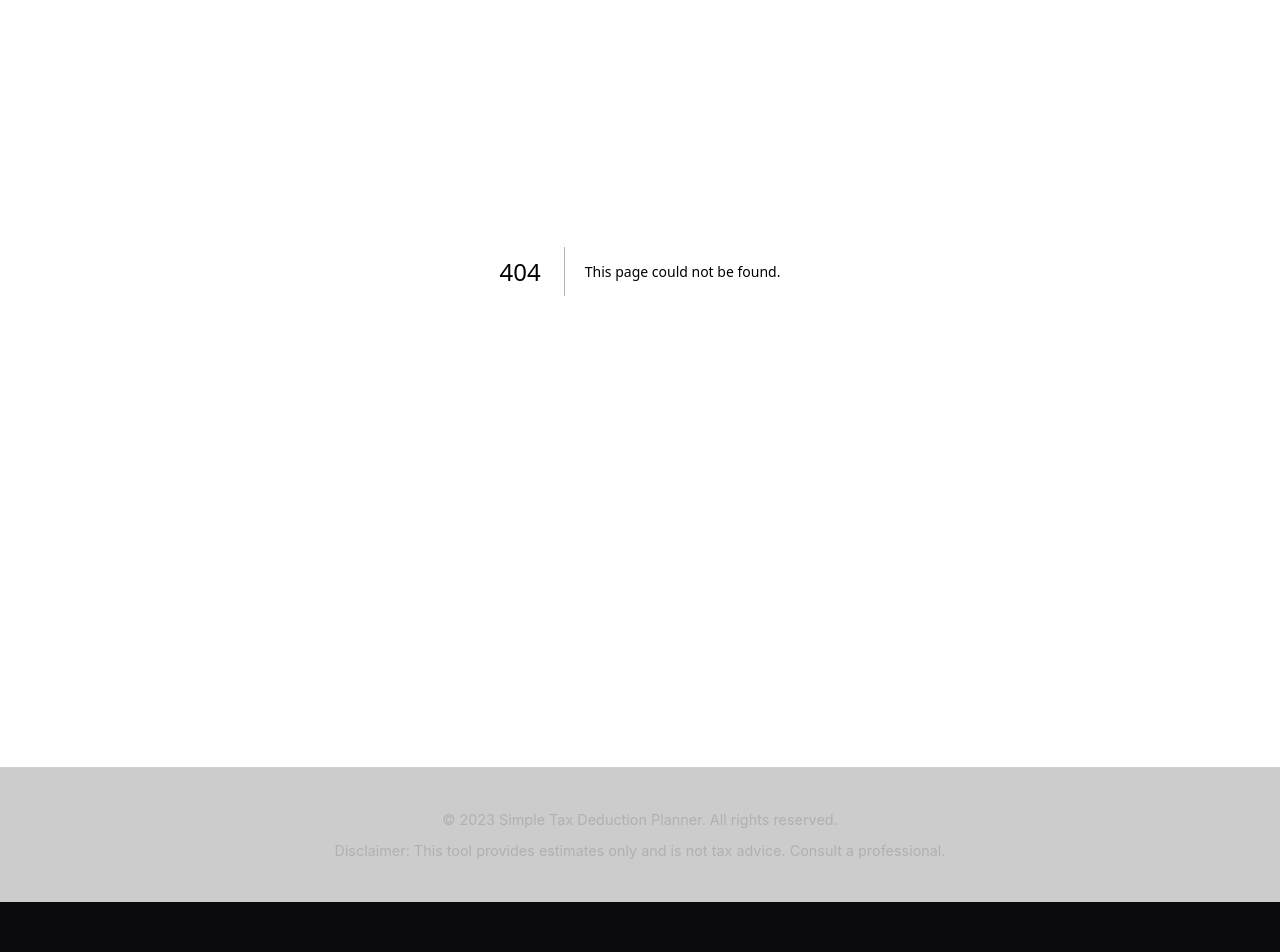
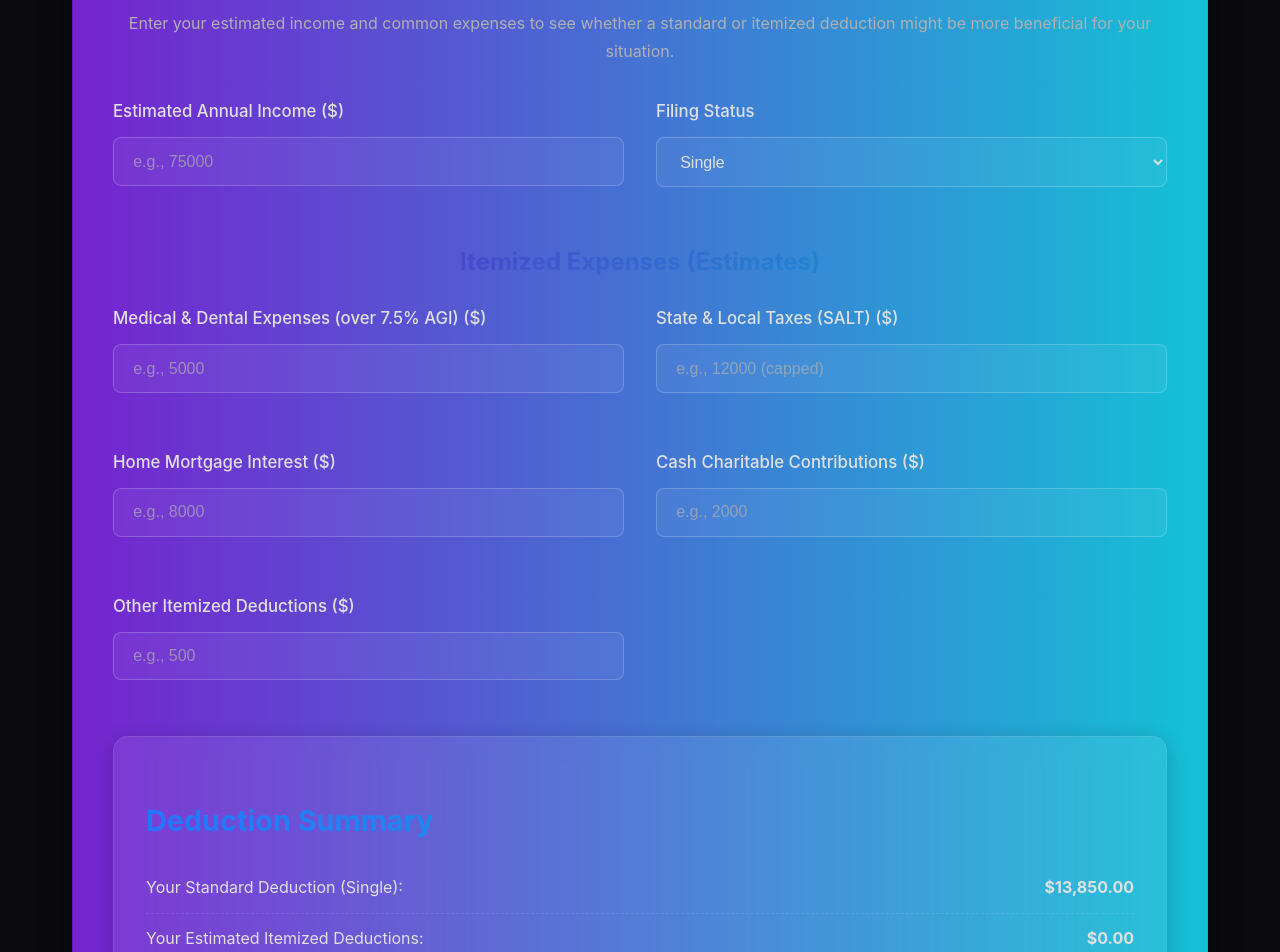
Before and after one commit to sahudevansh21/simple-tax-planner, a Next.js app: page /deduction-calculator in a window 1280 px wide. Before the commit this address had no page. Shown: the part 240-1192 px from the top of the page. Before the commit the page ends 1142 px from the top, so only its background shows below. Built offline with nearby package versions, Linux system fonts and the light colour scheme.

Commit message:
Add app/deduction-calculator/page.js

```diff
--- /dev/null
+++ b/app/deduction-calculator/page.js
@@ -0,0 +1,166 @@
+"use client";
+
+import { useState, useEffect } from 'react';
+
+export default function DeductionCalculatorPage() {
+  const [income, setIncome] = useState('');
+  const [medicalExpenses, setMedicalExpenses] = useState('');
+  const [stateLocalTaxes, setStateLocalTaxes] = useState('');
+  const [mortgageInterest, setMortgageInterest] = useState('');
+  const [charitableContributions, setCharitableContributions] = useState('');
+  const [otherItemized, setOtherItemized] = useState('');
+  const [filingStatus, setFilingStatus] = useState('single'); // single, married_filing_jointly, married_filing_separately, head_of_household
+
+  const [standardDeduction, setStandardDeduction] = useState(0);
+  const [totalItemizedDeductions, setTotalItemizedDeductions] = useState(0);
+  const [recommendedDeduction, setRecommendedDeduction] = useState({ type: 'Standard', amount: 0 });
+
+  // Standard deduction values (simplified for example, varies by year and age)
+  const standardDeductions = {
+    single: 13850,
+    married_filing_jointly: 27700,
+    married_filing_separately: 13850,
+    head_of_household: 20800,
+  };
+
+  useEffect(() => {
+    // Calculate total itemized deductions
+    const medExp = parseFloat(medicalExpenses) || 0;
+    const stateLocal = parseFloat(stateLocalTaxes) || 0; // SALT cap of $10,000
+    const mortgageInt = parseFloat(mortgageInterest) || 0;
+    const charitable = parseFloat(charitableContributions) || 0;
+    const other = parseFloat(otherItemized) || 0;
+
+    // Simplified calculation for SALT cap (hypothetical for example)
+    const effectiveStateLocal = Math.min(stateLocal, 10000);
+
+    const calculatedItemized = medExp + effectiveStateLocal + mortgageInt + charitable + other;
+    setTotalItemizedDeductions(calculatedItemized);
+
+    // Set standard deduction based on filing status
+    const currentStandard = standardDeductions[filingStatus] || 0;
+    setStandardDeduction(currentStandard);
+
+    // Determine recommended deduction
+    if (calculatedItemized > currentStandard) {
+      setRecommendedDeduction({ type: 'Itemized', amount: calculatedItemized });
+    } else {
+      setRecommendedDeduction({ type: 'Standard', amount: currentStandard });
+    }
+  }, [income, medicalExpenses, stateLocalTaxes, mortgageInterest, charitableContributions, otherItemized, filingStatus]);
+
+  const formatCurrency = (value) => {
+    return new Intl.NumberFormat('en-US', { style: 'currency', currency: 'USD' }).format(value);
+  };
+
+  return (
+    <div className="glass-card">
+      <h1>Deduction Calculator</h1>
+      <p className="text-center">
+        Enter your estimated income and common expenses to see whether a standard or itemized deduction
+        might be more beneficial for your situation.
+      </p>
+
+      <div className="form-grid grid-2-cols" style={{ marginTop: '2rem' }}>
+        <div className="form-group">
+          <label htmlFor="income">Estimated Annual Income ($)</label>
+          <input
+            id="income"
+            type="number"
+            value={income}
+            onChange={(e) => setIncome(e.target.value)}
+            placeholder="e.g., 75000"
+          />
+        </div>
+        <div className="form-group">
+          <label htmlFor="filingStatus">Filing Status</label>
+          <select
+            id="filingStatus"
+            value={filingStatus}
+            onChange={(e) => setFilingStatus(e.target.value)}
+          >
+            <option value="single">Single</option>
+            <option value="married_filing_jointly">Married Filing Jointly</option>
+            <option value="married_filing_separately">Married Filing Separately</option>
+            <option value="head_of_household">Head of Household</option>
+          </select>
+        </div>
+      </div>
+
+      <h2 style={{ marginTop: '2rem', textAlign: 'center' }}>Itemized Expenses (Estimates)</h2>
+      <div className="form-grid grid-2-cols">
+        <div className="form-group">
+          <label htmlFor="medicalExpenses">Medical & Dental Expenses (over 7.5% AGI) ($)</label>
+          <input
+            id="medicalExpenses"
+            type="number"
+            value={medicalExpenses}
+            onChange={(e) => setMedicalExpenses(e.target.value)}
+            placeholder="e.g., 5000"
+          />
+        </div>
+        <div className="form-group">
+          <label htmlFor="stateLocalTaxes">State & Local Taxes (SALT) ($)</label>
+          <input
+            id="stateLocalTaxes"
+            type="number"
+            value={stateLocalTaxes}
+            onChange={(e) => setStateLocalTaxes(e.target.value)}
+            placeholder="e.g., 12000 (capped)"
+          />
+        </div>
+        <div className="form-group">
+          <label htmlFor="mortgageInterest">Home Mortgage Interest ($)</label>
+          <input
+            id="mortgageInterest"
+            type="number"
+            value={mortgageInterest}
+            onChange={(e) => setMortgageInterest(e.target.value)}
+            placeholder="e.g., 8000"
+          />
+        </div>
+        <div className="form-group">
+          <label htmlFor="charitableContributions">Cash Charitable Contributions ($)</label>
+          <input
+            id="charitableContributions"
+            type="number"
+            value={charitableContributions}
+            onChange={(e) => setCharitableContributions(e.target.value)}
+            placeholder="e.g., 2000"
+          />
+        </div>
+        <div className="form-group">
+          <label htmlFor="otherItemized">Other Itemized Deductions ($)</label>
+          <input
+            id="otherItemized"
+            type="number"
+            value={otherItemized}
+            onChange={(e) => setOtherItemized(e.target.value)}
+            placeholder="e.g., 500"
+          />
+        </div>
+      </div>
+
+      <div className="results-card">
+        <h3>Deduction Summary</h3>
+        <div className="summary-item">
+          <span>Your Standard Deduction ({filingStatus === 'single' ? 'Single' : filingStatus === 'married_filing_jointly' ? 'Married Jointly' : filingStatus === 'married_filing_separately' ? 'Married Separately' : 'Head of Household'}):</span>
+          <strong>{formatCurrency(standardDeduction)}</strong>
+        </div>
+        <div className="summary-item">
+          <span>Your Estimated Itemized Deductions:</span>
+          <strong>{formatCurrency(totalItemizedDeductions)}</strong>
+        </div>
+        <div className="summary-total">
+          <span>Recommended Deduction Type: <strong>{recommendedDeduction.type}</strong></span>
+          <span>Estimated Deduction Amount: <strong>{formatCurrency(recommendedDeduction.amount)}</strong></span>
+        </div>
+        <p style={{ marginTop: '1.5rem', fontSize: '0.9rem', color: 'var(--text-secondary)' }}>
+          *Note: Medical expense deduction is typically only for amounts exceeding 7.5% of Adjusted Gross Income (AGI).
+          State and Local Tax (SALT) deductions are capped at $10,000 for most taxpayers.
+          These calculations are simplified estimates.
+        </p>
+      </div>
+    </div>
+  );
+}
```
